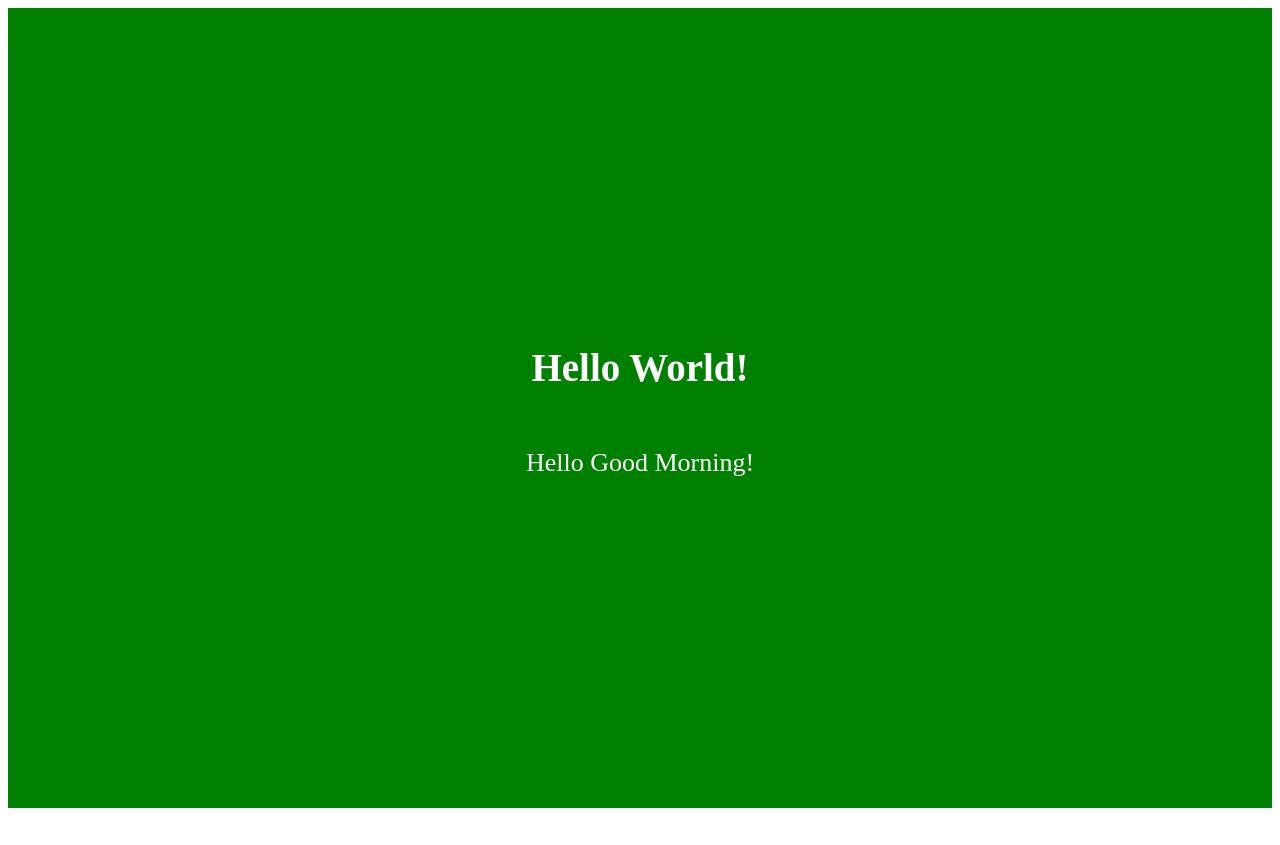
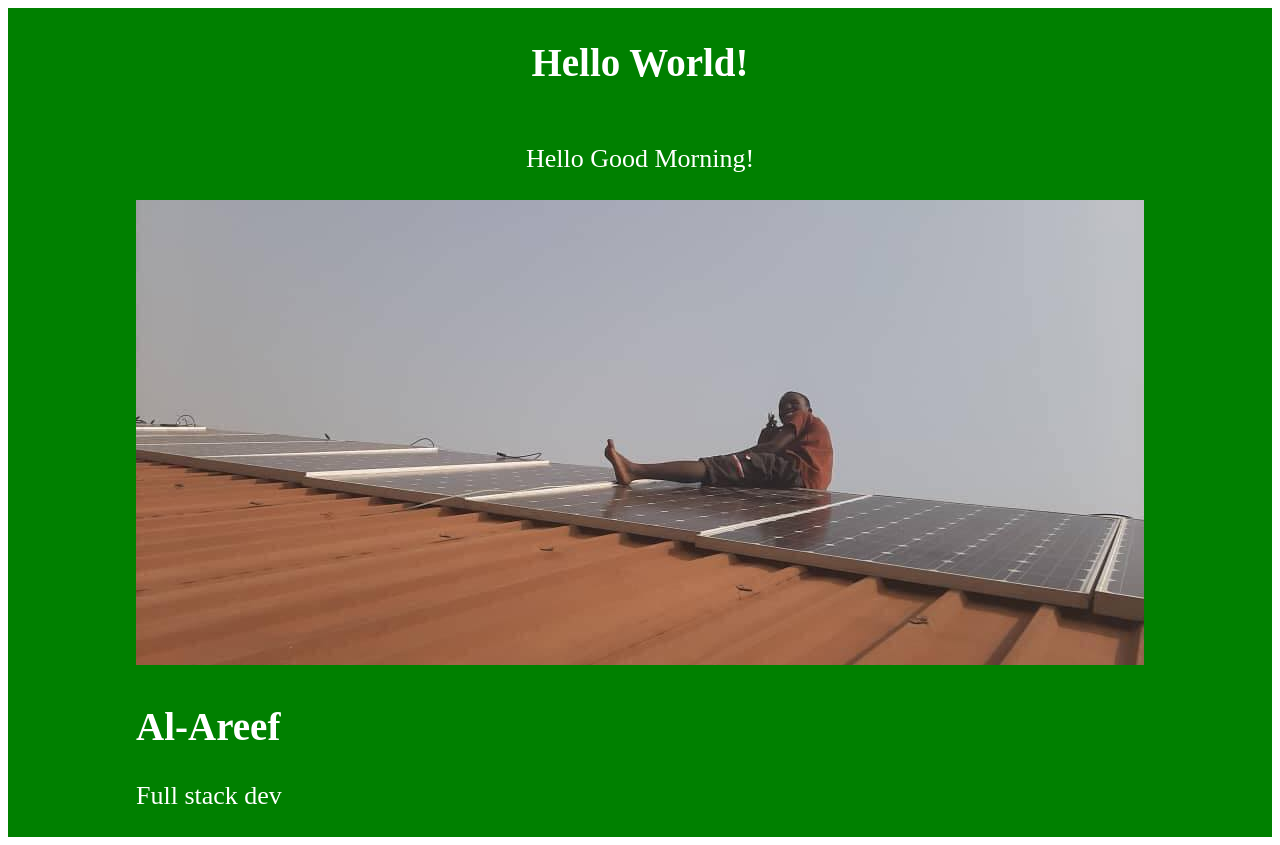
Before and after one commit to NUCCASJNR/3MTT, a React (Create React App) app in the folder frontend/my-app/: page / in a window 1280 px wide. Before the commit the page ends 816 px from the top, so only its background shows below. Built offline with nearby package versions, Linux system fonts and the light colour scheme.

Commit message:
learnt about components

```diff
--- a/frontend/my-app/src/App.js
+++ b/frontend/my-app/src/App.js
@@ -2,8 +2,22 @@ import React from "react";
 
 //Create a component
 
-function Greetings () {
-  return (<p>Hello Good Morning!</p>)
+function Greetings() {
+  return <p>Hello Good Morning!</p>;
+}
+
+function Avatar() {
+  return <img src="/fb.png" alt="profile" />;
+}
+function UserProfileCard() {
+  return (
+    <div className="user-profile-card">
+      <Avatar />
+
+      <h2>Al-Areef</h2>
+      <p>Full stack dev</p>
+    </div>
+  );
 }
 
 const App = () => {
@@ -11,6 +25,7 @@ const App = () => {
     <section className="header">
       <h1>Hello World!</h1>
       <Greetings />
+      <UserProfileCard />
     </section>
   );
 };
--- a/frontend/my-app/src/index.css
+++ b/frontend/my-app/src/index.css
@@ -23,3 +23,7 @@ code {
   font-size: calc(10px + 2vmin);
   color: white;
 }
+
+.user-profile-card{
+  border-radius: 50%;
+}
```
Also changed, not shown: frontend/my-app/public/fb.png (added).
